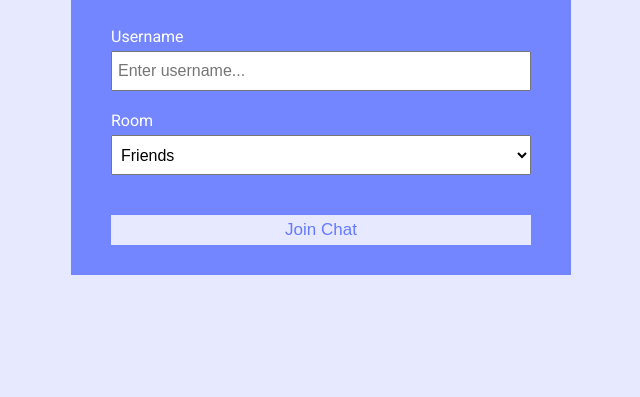
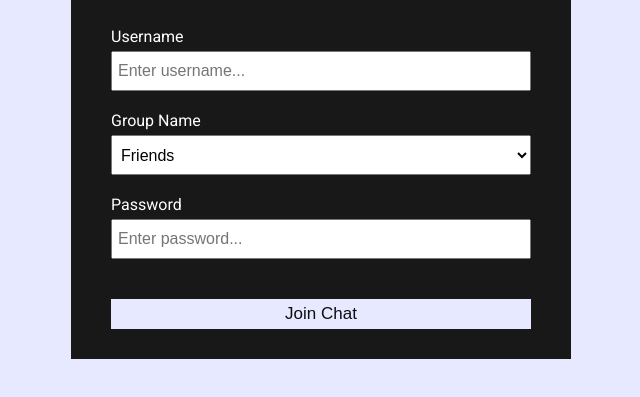
Before and after one commit to keerthanachinna/gropu_chat, a website: page client/index.html in a window 1280 px wide. Shown: the part 161-558 px from the top of the page, without its empty margins (319-959 px from the left). Drawn offline with Linux system fonts and the light colour scheme.

Commit message:
change the colur and add input password

```diff
--- a/client/css/style.css
+++ b/client/css/style.css
@@ -1,8 +1,8 @@
 @import url('https://fonts.googleapis.com/css?family=Roboto&display=swap');
 
 :root {
-	--dark-color-a: #667aff;
-	--dark-color-b: #7386ff;
+	--dark-color-a: #0f0f0f;
+	--dark-color-b: #171817;
 	--light-color: #e6e9ff;
 	--success-color: #5cb85c;
 	--error-color: #d9534f;
@@ -166,6 +166,12 @@ a {
 	height: 40px;
 	width: 100%;
 }
+.join-main input[type='password'] {
+	font-size: 16px;
+	padding: 5px;
+	height: 40px;
+	width: 100%;
+}
 
 .join-main select {
 	font-size: 16px;
--- a/client/index.html
+++ b/client/index.html
@@ -31,12 +31,22 @@
 						/>
 					</div>
 					<div class="form-control">
-						<label for="room">Room</label>
+						<label for="room">Group Name</label>
 						<select name="room" id="room">
 							<option value="Friends">Friends</option>
 							<option value="Family">Family</option>
 							<option value="Office">Office</option>
 						</select>
+					</div>
+					<div class="form-control">
+						<label for="password">Password</label>
+						<input
+							type="password"
+							name="password"
+							id="password"
+							placeholder="Enter password..."
+							required
+						/>
 					</div>
 					<button type="submit" class="btn">Join Chat</button>
 				</form>
--- a/server.js
+++ b/server.js
@@ -15,7 +15,7 @@ const server = http.createServer(app);
 const io = socketio(server);
 
 // Set static folder
-app.use(express.static(path.join(__dirname, 'public')));
+app.use(express.static(path.join(__dirname, 'client')));
 
 const botName = 'GropuChat Bot';
 
```
Also changed, not shown: client/chat.html (+2 -2 lines).
